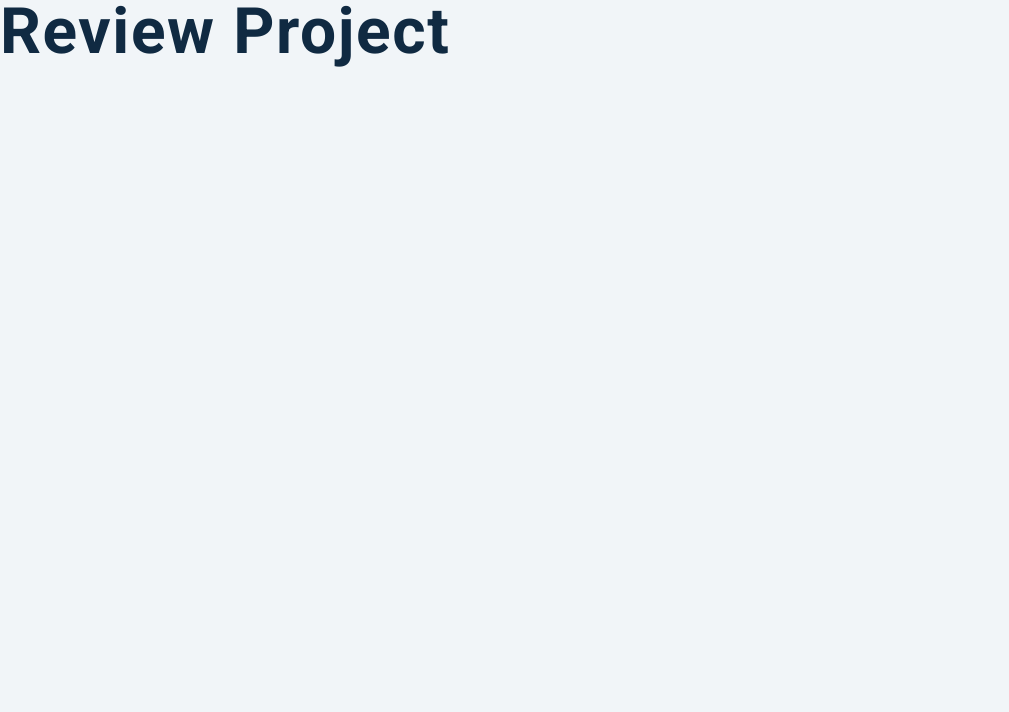
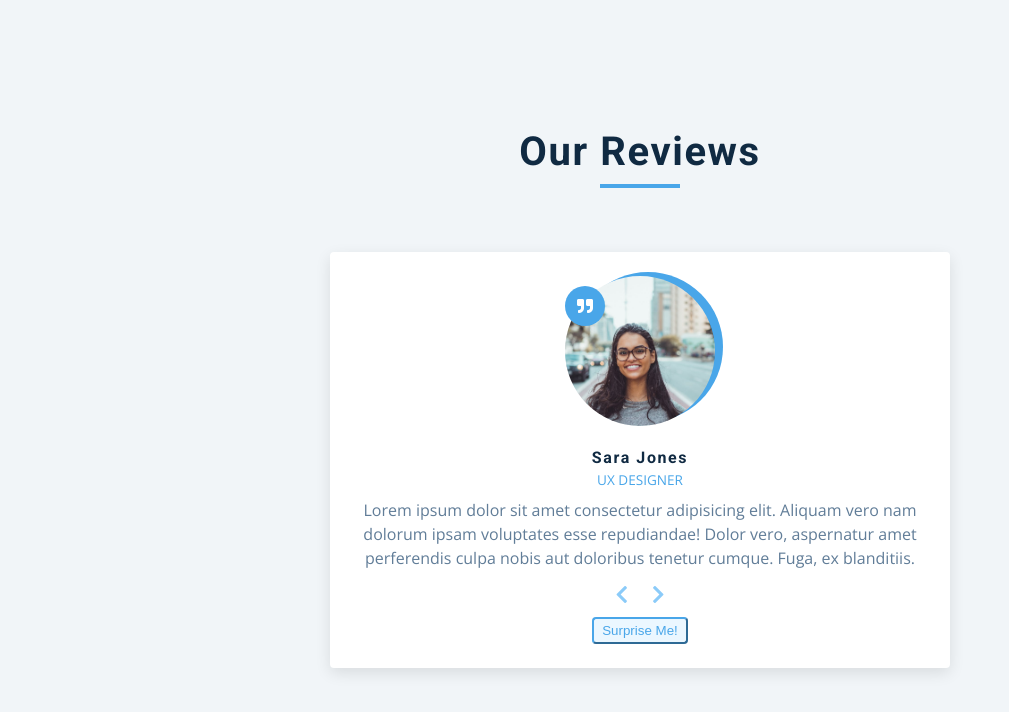
Before and after one commit to rangaraju29139/reviews-project, a plain HTML site: page index.html in a window 1280 px wide. Shown: the whole page, without its empty margins (0-1009 px from the left). Drawn offline with nearby package versions, Linux system fonts and the light colour scheme.

Commit message:
added the html structure

```diff
--- a/index.html
+++ b/index.html
@@ -14,7 +14,34 @@
     <link rel="stylesheet" href="styles.css" />
   </head>
   <body>
-    <h1>review project</h1>
+    <main>
+      <section class="container">
+        <div class="title">
+          <h2>Our Reviews</h2>
+          <div class="underline"></div>
+        </div>
+        <!-- review -->
+        <article class="review">
+          <div class="img-container">
+            <img src="person-1.jpeg" id="person-img" alt="person image" >
+          </div>
+          <h4 id="author">sara jones</h4>
+          <p id="job">ux designer</p>
+          <p id="info">Lorem ipsum dolor sit amet consectetur adipisicing elit. Aliquam vero nam dolorum ipsam voluptates esse repudiandae! Dolor vero, aspernatur amet perferendis culpa nobis aut doloribus tenetur cumque. Fuga, ex blanditiis.</p>
+          <!-- prev & next buttiona -->
+          <div class="button-container">
+            <button class="prev-btn">
+              <i class="fas fa-chevron-left"></i>
+            </button>
+            <button class="btn next-btn">
+              <i class="fas fa-chevron-right"></i>
+            </button>
+          </div>
+          <button class="btn random-btn">Surprise me!</button>
+
+        </article>
+      </section>
+    </main>
     <!-- javascript -->
     <script src="app.js"></script>
   </body>
```
